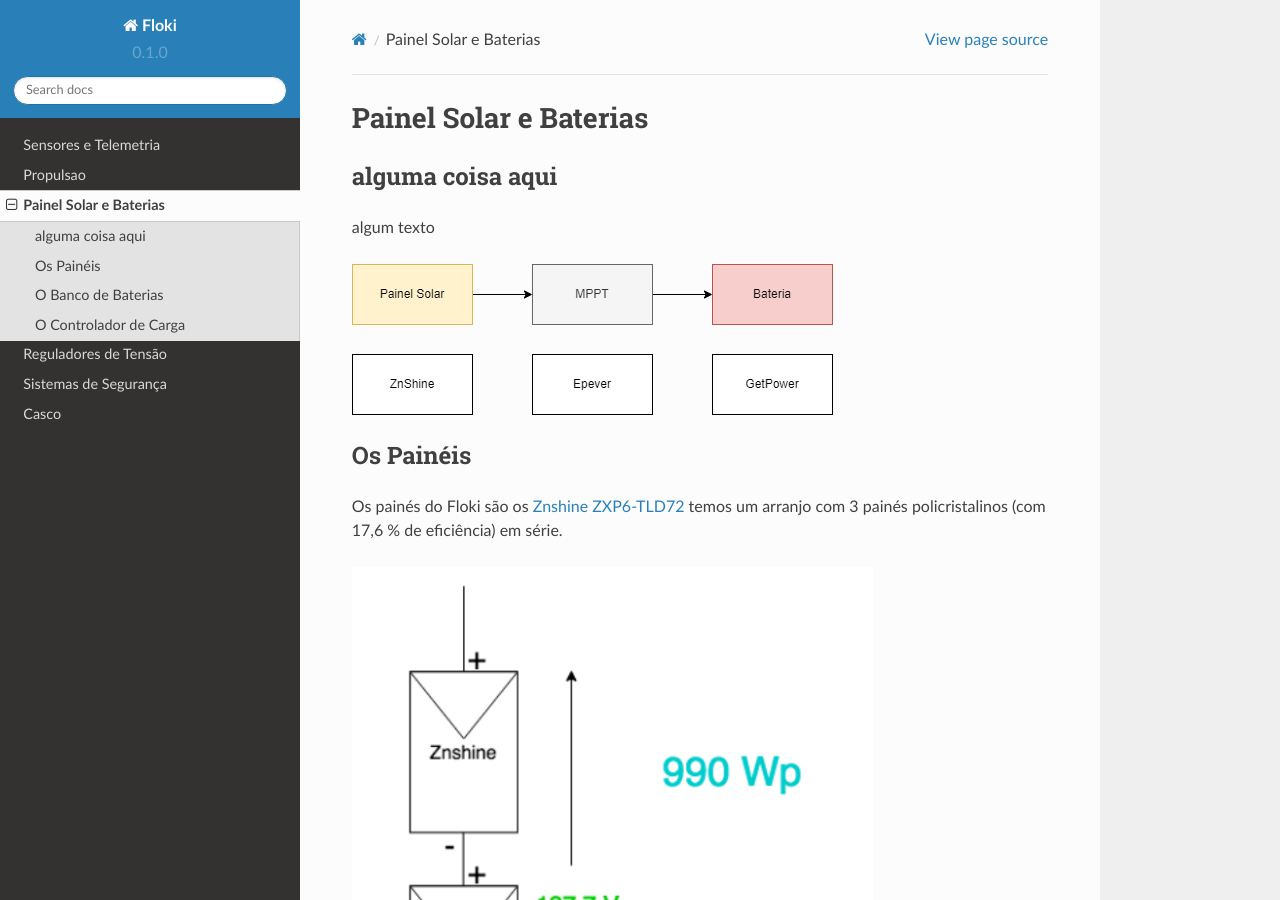
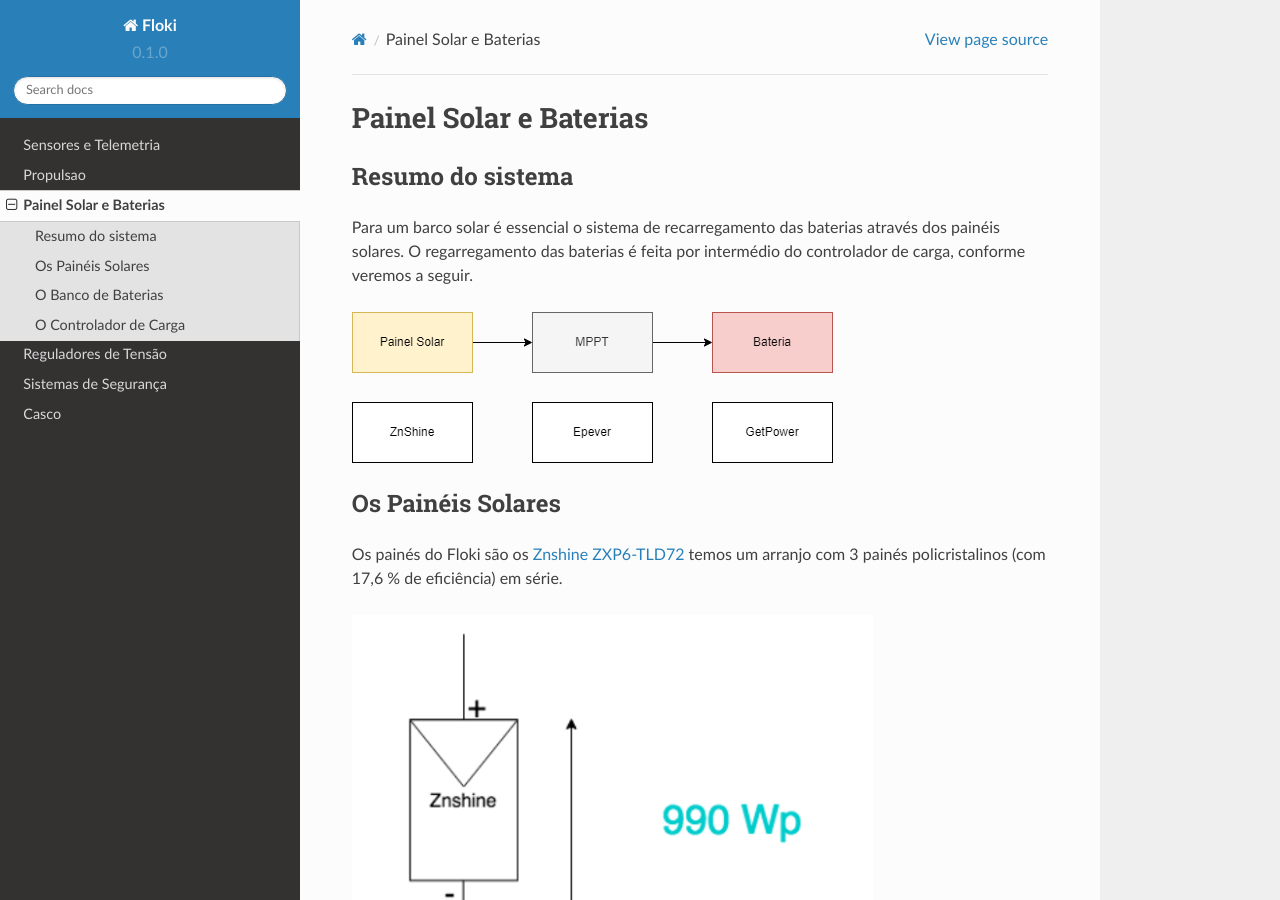
Before and after one commit to polinautico/RTD-Floki, a Sphinx documentation site: the page built from docs/source/sistema_eletrico.rst, in a window 1280 px wide and 900 px high. Built offline with Sphinx 7.4.7 and the Read the Docs theme 2.0.0, drawn with Linux system fonts in a browser that asks for light colours.

Commit message:
Update sistema_eletrico.rst

```diff
--- a/docs/source/sistema_eletrico.rst
+++ b/docs/source/sistema_eletrico.rst
@@ -1,12 +1,12 @@
 Painel Solar e Baterias
 ====
-alguma coisa aqui
+Resumo do sistema
 ----
-algum texto
+Para um barco solar é essencial o sistema de recarregamento das baterias através dos painéis solares. O regarregamento das baterias é feita por intermédio do controlador de carga, conforme veremos a seguir.
 
 .. image:: https://raw.githubusercontent.com/polinautico/RTD-Floki/main/docs/source/diagramas/esquematico_painel_solar.drawio.png
 
-Os Painéis
+Os Painéis Solares
 ----
 
 Os painés do Floki são os `Znshine ZXP6-TLD72 <https://www.znshinesolar.com/>`_
```
